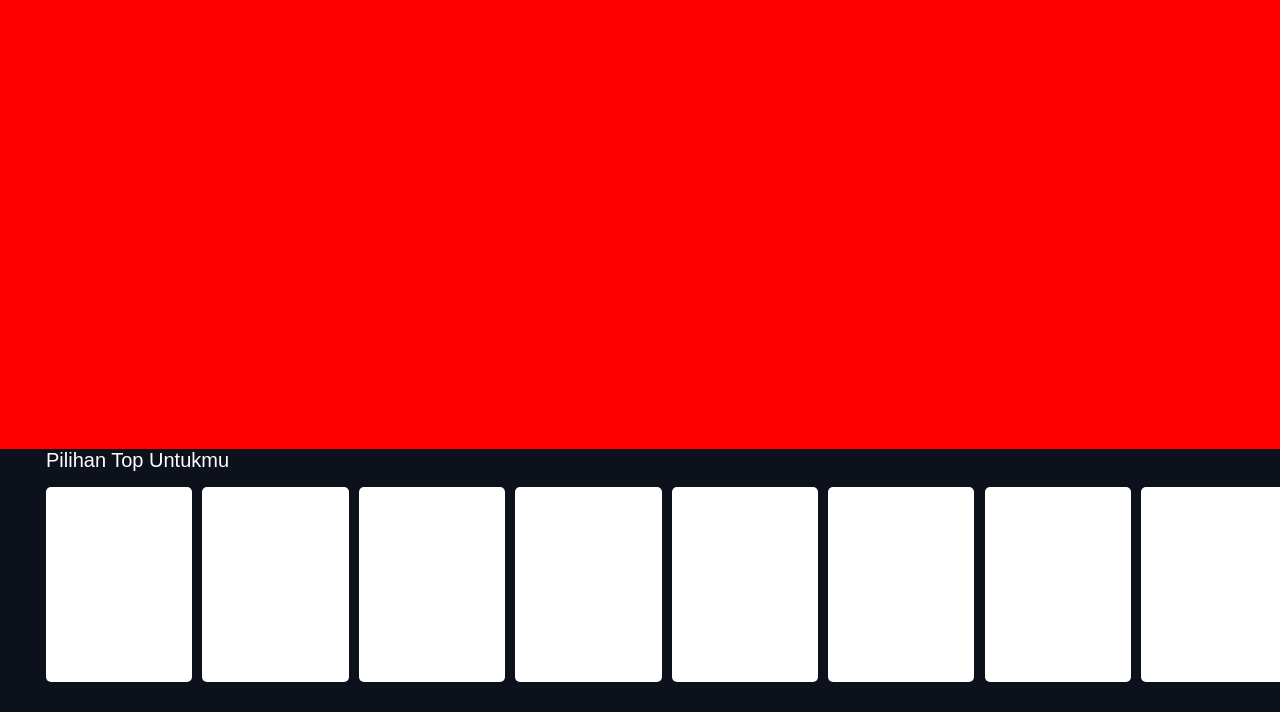
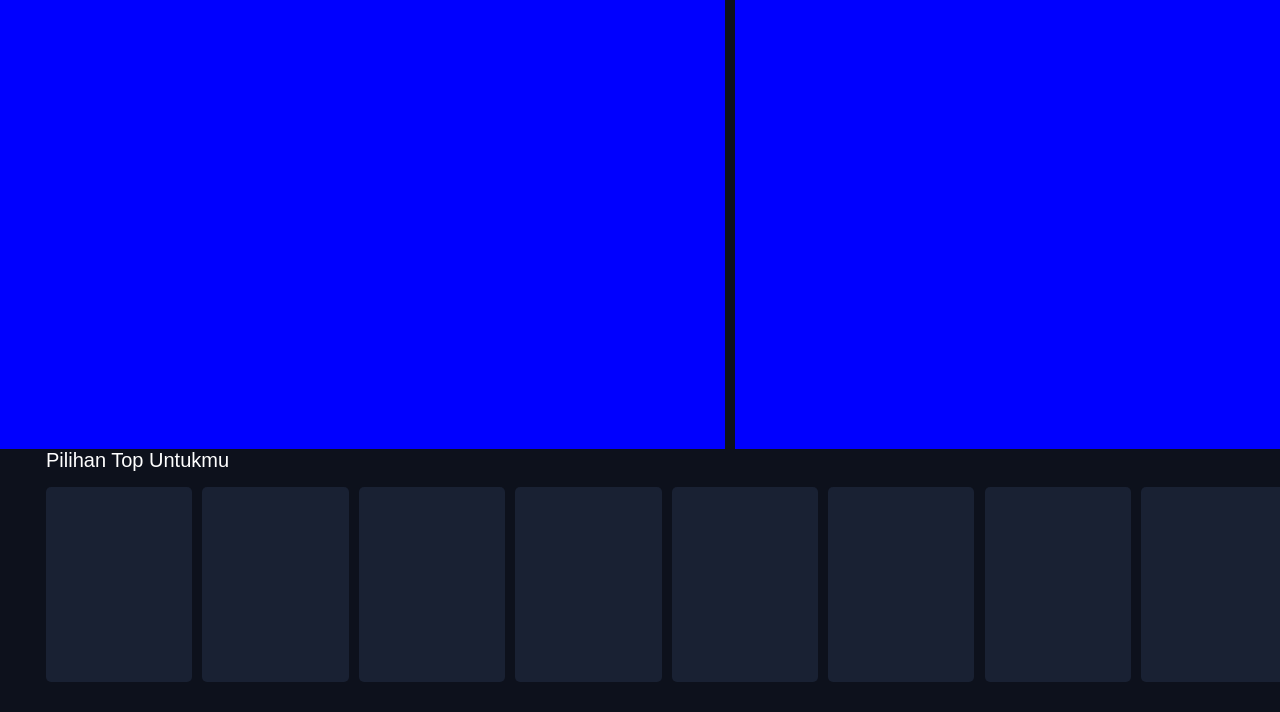
Before and after one commit to jenniferangelina-py/bella, a PHP site: page / in a window 1280 px wide. Shown: the part 151-863 px from the top of the page. Run offline with PHP 8.4, Linux system fonts and the light colour scheme; grey boxes are pictures that could not be loaded.

Commit message:
Update styles.css

```diff
--- a/styles.css
+++ b/styles.css
@@ -116,8 +116,7 @@ span {
 }
 
 .divdiv {
-  background: white;
-  /* #192133 */
+  background: #192133;
   border-radius: 5px;
 }
 
@@ -151,8 +150,9 @@ main {
   grid: 450px / repeat(5, 725px);
   overflow-x: scroll;
   white-space: nowrap;
+  gap: 10px;
 }
 
 .div1 {
-  background: red;
+  background: blue;
 }
```
